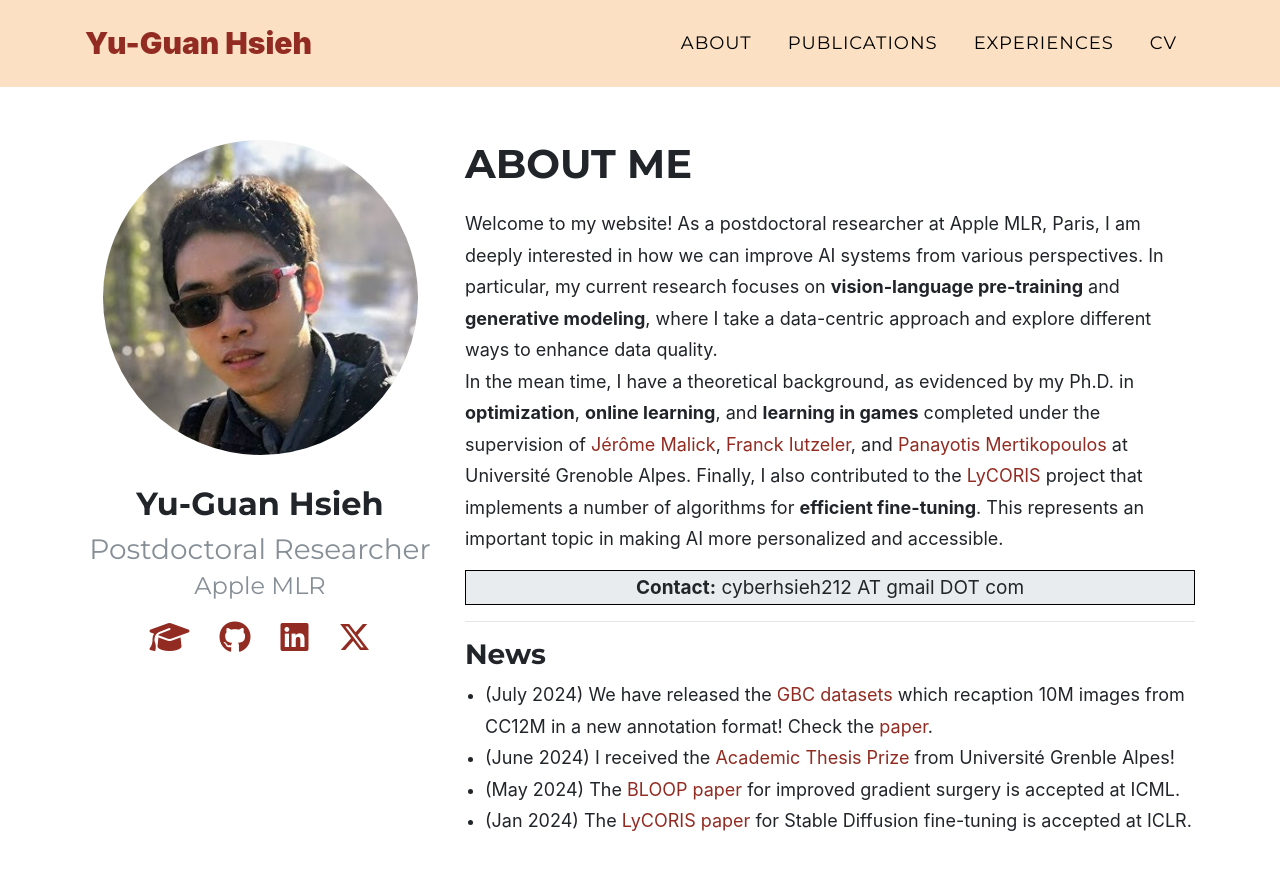
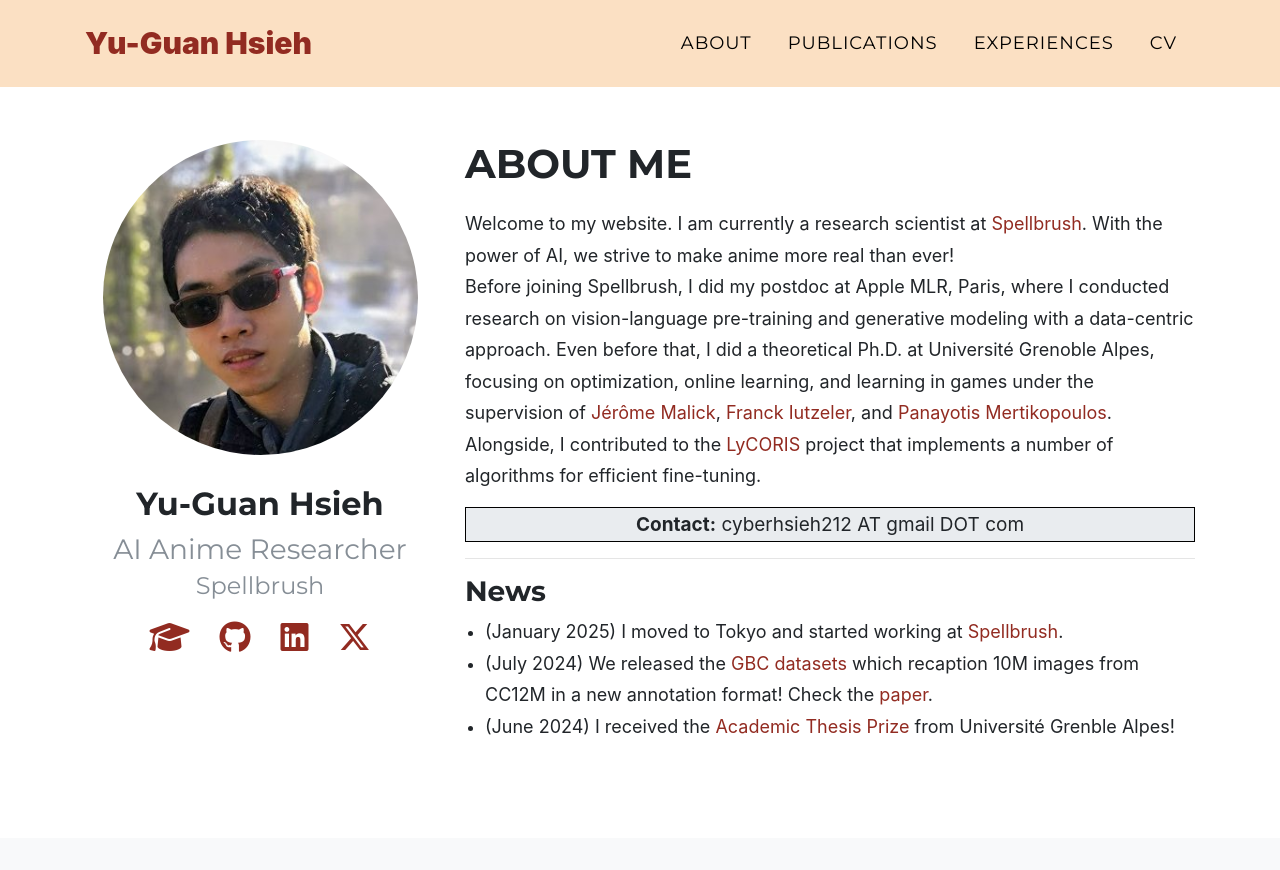
Before and after one commit to cyber-meow/cyber-meow.github.io, a Jekyll site: the page built from index.html, in a window 1280 px wide and 900 px high. Shown: the top 870 px of the window. Built offline with Jekyll 4.4.1, drawn with Linux system fonts in a browser that asks for light colours; some web fonts are replaced.

Commit message:
about: Revise personal bio and highlight current focus
Revised the about section to mention current work at Spellbrush, summarizing past research experiences and updating relevant news.

```diff
--- a/_data/sitetext.yml
+++ b/_data/sitetext.yml
@@ -3,31 +3,33 @@ about:
     section: about
     image: assets/img/YGH.jpg
     text:
-      "Welcome to my website!
-      As a postdoctoral researcher at Apple MLR, Paris,
-      I am deeply interested in how we can improve AI systems from various perspectives.
-      In particular, my current research focuses on __vision-language pre-training__
-      and __generative modeling__, where I take a data-centric approach and explore different
-      ways to enhance data quality.<br>
+      "Welcome to my website. I am currently a research scientist at [Spellbrush](https://spellbrush.com/).
+      With the power of AI, we strive to make anime more real than ever! <br>
 
-      In the mean time, I have a theoretical background,
-      as evidenced by my Ph.D. in __optimization__,
-      __online learning__, and __learning in games__ completed under the supervision of
-      [Jérôme Malick](https://ljk.imag.fr/membres/Jerome.Malick/),
+      Before joining Spellbrush, I did my postdoc at Apple MLR, Paris, where I conducted research on
+      vision-language pre-training and generative modeling with a data-centric approach.
+      Even before that, I did a theoretical Ph.D. at Université Grenoble Alpes,
+      focusing on optimization, online learning, and learning in games
+      under the supervision of [Jérôme Malick](https://ljk.imag.fr/membres/Jerome.Malick/),
       [Franck Iutzeler](http://www.iutzeler.org/), and
-      [Panayotis Mertikopoulos](http://polaris.imag.fr/panayotis.mertikopoulos/) at Université Grenoble Alpes.
-      Finally, I also contributed to the [LyCORIS](https://github.com/KohakuBlueleaf/LyCORIS/) project
-      that implements a number of algorithms for __efficient fine-tuning__.
-      This represents an important topic in making AI more personalized and accessible."
-    position: Postdoctoral Researcher
-    school: Apple MLR
+      [Panayotis Mertikopoulos](http://polaris.imag.fr/panayotis.mertikopoulos/).
+      Alongside, I contributed to the [LyCORIS](https://github.com/KohakuBlueleaf/LyCORIS/) project
+      that implements a number of algorithms for efficient fine-tuning."
+    position: AI Anime Researcher
+    organization: Spellbrush
+    # As a postdoctoral researcher at Apple MLR, Paris,
+    # I am deeply interested in how we can improve AI systems from various perspectives.
+    # In particular, my current research focuses on __vision-language pre-training__
+    # and __generative modeling__, where I take a data-centric approach and explore different
+    # ways to enhance data quality.<br>
     # Apart from this, I am broadly interested in various topics in artificial intelligence,
-    # in  lie in the intersection of optimization and machine learning, with a focus on __minimax optimization__, __online learning__, __distributed optimization__, and __learning in games__.
+
     news:
-      - text: "(July 2024) We have released the [GBC datasets](https://huggingface.co/graph-based-captions) which recaption 10M images from CC12M in a new annotation format! Check the [paper](https://arxiv.org/abs/2407.06723)."
+      - text: "(January 2025) I moved to Tokyo and started working at [Spellbrush](https://spellbrush.com/)."
+      - text: "(July 2024) We released the [GBC datasets](https://huggingface.co/graph-based-captions) which recaption 10M images from CC12M in a new annotation format! Check the [paper](https://arxiv.org/abs/2407.06723)."
       - text: "(June 2024) I received the [Academic Thesis Prize](https://doctorat.univ-grenoble-alpes.fr/doctoral-college/phd-news/2024-academic-thesis-prize-yu-guan-hsieh--1435801.kjsp) from Université Grenble Alpes!"
-      - text: "(May 2024) The [BLOOP paper](https://arxiv.org/abs/2402.02998) for improved gradient surgery is accepted at ICML."
-      - text: "(Jan 2024) The [LyCORIS paper](https://arxiv.org/abs/2309.14859) for Stable Diffusion fine-tuning is accepted at ICLR."
+      # - text: "(May 2024) The [BLOOP paper](https://arxiv.org/abs/2402.02998) for improved gradient surgery is accepted at ICML."
+      # - text: "(Jan 2024) The [LyCORIS paper](https://arxiv.org/abs/2309.14859) for Stable Diffusion fine-tuning is accepted at ICLR."
       # - text: "(Jan 2024) I started my postdoctoral position at Apple MLR, Paris."
       # - text: "(November 2023) I have graduated from my Ph.D. and will move to Apple Paris for a postdoctoral position from 2024."
       # - text: "(September 2023) We have finished writing the paper on LyCORIS. Check it [here](https://arxiv.org/abs/2309.14859)."
--- a/_includes/about.html
+++ b/_includes/about.html
@@ -9,7 +9,7 @@
           <div class="portrait-title">
             <h2 class="name">{{ site.author }}</h2>
             <h3>{{ about.position }}</h3>
-            <h4>{{ about.school }}</h4>
+            <h4>{{ about.organization }}</h4>
           </div>
           <ul class="network-icon" aria-hidden="true">
             <li>
```
